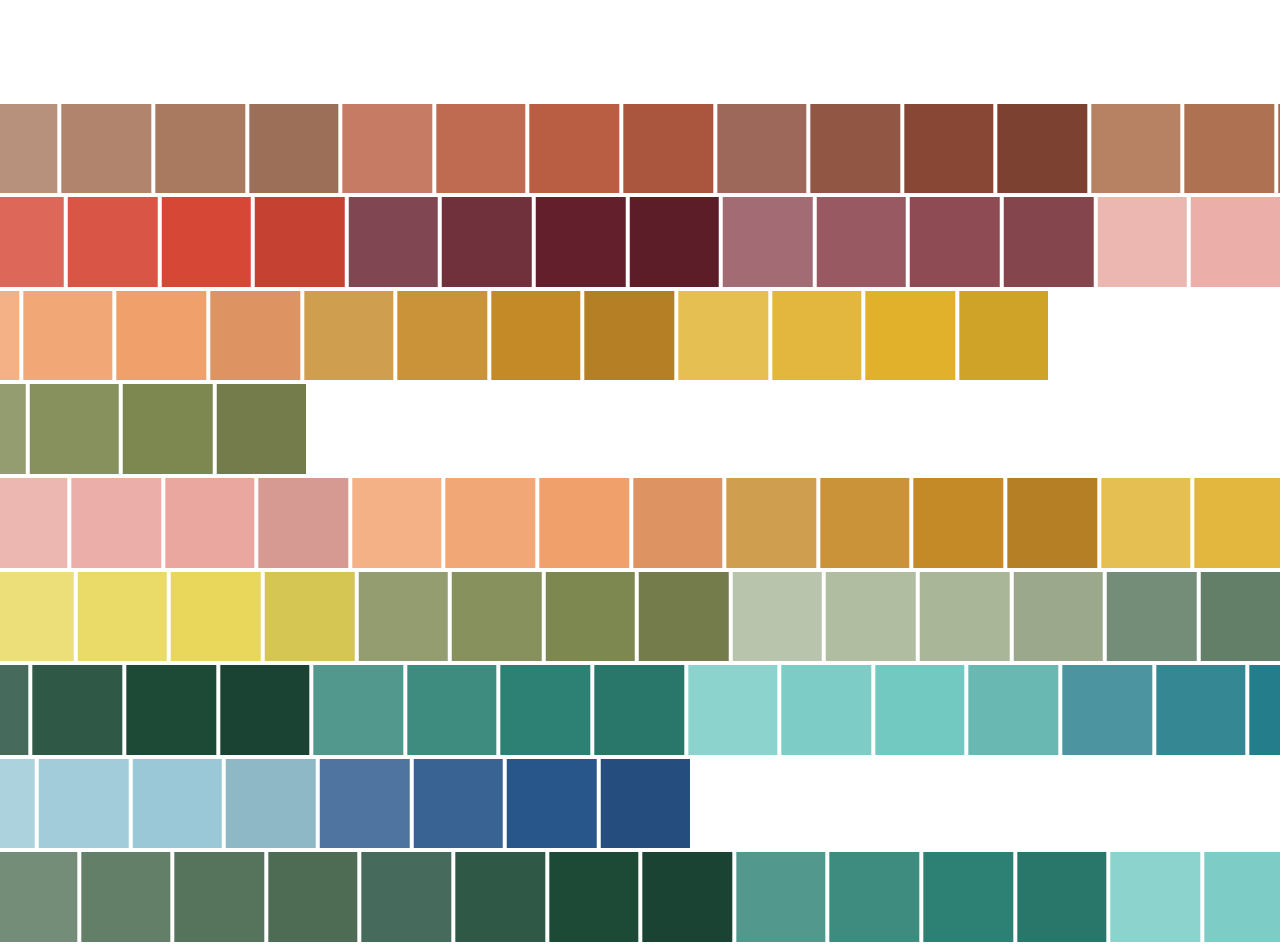
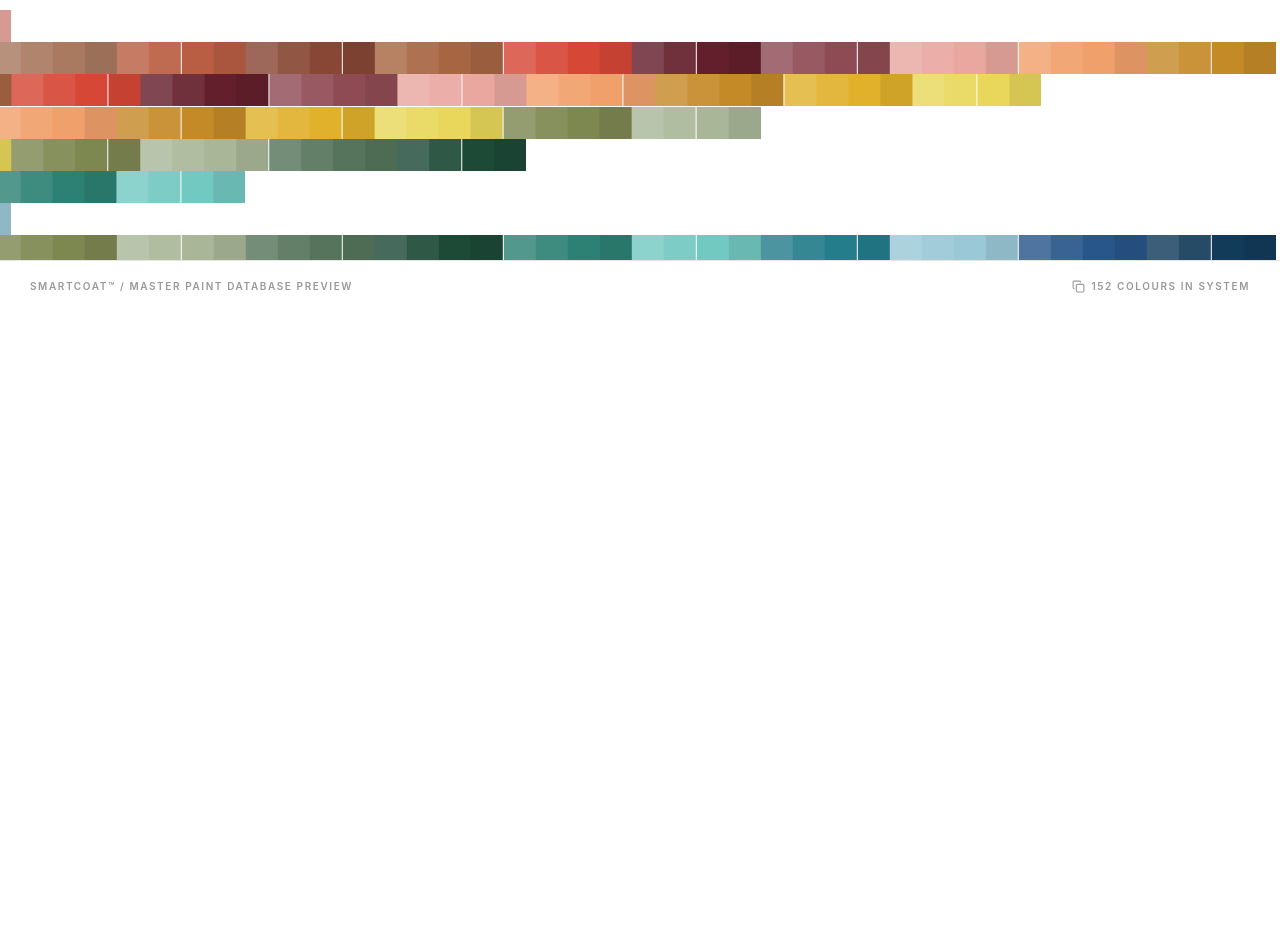
Before and after one commit to walnusglobal-code/smartcoat-palette-, a Next.js app: page / in a window 1280 px wide. Shown: the part 220-1164 px from the top of the page. After the commit the page ends 800 px from the top, so only its background shows below. Built offline with nearby package versions, Linux system fonts and the light colour scheme.

Commit message:
feat: update paint wall styles and component logic for tile rendering

```diff
--- a/app/globals.css
+++ b/app/globals.css
@@ -187,13 +187,14 @@ button { font: inherit; }
 .use-colour.accepted { background: #3a8d62; border-color: #3a8d62; display: flex; align-items: center; gap: 8px; }
 .wall-intro { height: 38px; padding: 0 30px; display: flex; align-items: center; justify-content: space-between; color: #999; }
 .wall-intro span:last-child { display: flex; gap: 7px; align-items: center; }
-.paint-wall { display: flex; flex-direction: column; gap: 4px; padding-bottom: 28px; }
-.paint-row { height: clamp(64px, 7vw, 96px); overflow: hidden; touch-action: pan-y; cursor: grab; }
+.paint-wall { display: flex; flex-direction: column; gap: 0.2px; height: 250px; overflow-y: auto; overflow-x: hidden; padding-bottom: 0; overscroll-behavior: contain; scrollbar-width: thin; }
+.paint-row { flex: 0 0 32px; height: 32px; overflow: hidden; touch-action: pan-y; cursor: grab; }
 .paint-row:active { cursor: grabbing; }
-.paint-track { display: flex; gap: 4px; height: 100%; width: max-content; will-change: transform; }
-.paint-tile { position: relative; flex: 0 0 clamp(64px, 7vw, 96px); height: 100%; border: 0; border-radius: 0; padding: 0; cursor: pointer; transition: transform 180ms var(--ease-out), box-shadow 180ms var(--ease-out); }
-.paint-tile:hover { z-index: 2; transform: scale(1.035); box-shadow: 0 7px 18px #0002; }
-.paint-tile.is-selected { z-index: 1; outline: 2px solid #fff; outline-offset: -5px; box-shadow: inset 0 0 0 1px #111; }
+.paint-track { display: flex; gap: 0.2px; height: 100%; width: max-content; will-change: transform; }
+.paint-tile { position: relative; flex: 0 0 32px; height: 32px; border: 0; border-radius: 0; padding: 0; cursor: pointer; transition: transform 180ms var(--ease-out), box-shadow 180ms var(--ease-out), filter 180ms var(--ease-out); }
+.paint-tile:hover { z-index: 2; transform: scale(1.12); box-shadow: 0 5px 12px #0003; }
+.paint-tile.is-selected { z-index: 1; outline: 1px solid #fff; outline-offset: -3px; box-shadow: inset 0 0 0 1px #111; animation: tile-selected 520ms var(--ease-out); }
+@keyframes tile-selected { 0% { transform: scale(1); filter: brightness(1); opacity: 1; } 18% { transform: translateY(-7px) scale(1.2); filter: brightness(1.55); opacity: .95; } 42% { transform: translateY(2px) scale(.92); filter: brightness(1.15); opacity: .72; } 68% { transform: translateY(-2px) scale(1.08); opacity: .88; } 100% { transform: translateY(0) scale(1); filter: brightness(1); opacity: 1; } }
 .tile-tooltip { position: absolute; z-index: 4; left: 8px; bottom: 8px; display: flex; flex-direction: column; align-items: flex-start; gap: 2px; padding: 6px 7px; background: #fff; color: var(--ink); white-space: nowrap; box-shadow: 0 4px 16px #0002; text-align: left; }
 .tile-tooltip strong { font-size: 10px; font-weight: 600; }
 .tile-tooltip small { font-size: 9px; color: #777; }
--- a/components/smartcoat-paint-wall.tsx
+++ b/components/smartcoat-paint-wall.tsx
@@ -5,8 +5,10 @@ import { Check, Copy, MoveHorizontal } from 'lucide-react'
 import { initialColour, paintColours, type PaintColour } from '@/lib/paint-colours'
 
 const ROW_COUNT = 24
-const VISIBLE_TILES = 18
-const TILE_STEP = 96
+const VISIBLE_TILES = 24
+const TILE_SIZE = 32
+const TILE_GAP = 0.2
+const TILE_STEP = TILE_SIZE + TILE_GAP
 
 type RowProps = { rowIndex: number; onSelect: (colour: PaintColour) => void; selectedId: string }
 
@@ -29,9 +31,15 @@ function PaintRow({ rowIndex, onSelect, selectedId }: RowProps) {
 
   useEffect(() => {
     let frame = 0
-    const tick = () => { render(); frame = requestAnimationFrame(tick) }
+    let active = true
+    const tick = () => {
+      if (active) render()
+      frame = requestAnimationFrame(tick)
+    }
+    const observer = new IntersectionObserver(([entry]) => { active = entry.isIntersecting })
+    if (viewportRef.current) observer.observe(viewportRef.current)
     frame = requestAnimationFrame(tick)
-    return () => cancelAnimationFrame(frame)
+    return () => { observer.disconnect(); cancelAnimationFrame(frame) }
   }, [render])
 
   const pointerDown = (event: React.PointerEvent) => {
@@ -77,7 +85,26 @@ function PaintRow({ rowIndex, onSelect, selectedId }: RowProps) {
 export function SmartCoatPaintWall() {
   const [selected, setSelected] = useState<PaintColour>(initialColour)
   const [accepted, setAccepted] = useState(false)
-  const select = (colour: PaintColour) => { setSelected(colour); setAccepted(false) }
+  const audioContext = useRef<AudioContext | null>(null)
+  const select = (colour: PaintColour) => {
+    setSelected(colour)
+    setAccepted(false)
+    const AudioContextConstructor = window.AudioContext || (window as typeof window & { webkitAudioContext?: typeof AudioContext }).webkitAudioContext
+    if (!AudioContextConstructor) return
+    const context = audioContext.current ?? new AudioContextConstructor()
+    audioContext.current = context
+    const oscillator = context.createOscillator()
+    const gain = context.createGain()
+    oscillator.type = 'sine'
+    oscillator.frequency.setValueAtTime(420, context.currentTime)
+    oscillator.frequency.exponentialRampToValueAtTime(720, context.currentTime + 0.08)
+    gain.gain.setValueAtTime(0.0001, context.currentTime)
+    gain.gain.exponentialRampToValueAtTime(0.045, context.currentTime + 0.012)
+    gain.gain.exponentialRampToValueAtTime(0.0001, context.currentTime + 0.14)
+    oscillator.connect(gain).connect(context.destination)
+    oscillator.start()
+    oscillator.stop(context.currentTime + 0.15)
+  }
   return <main className="smartcoat-shell">
     <header className="smartcoat-header"><div><span className="brand-overline">WALNUS GLOBAL</span><span className="brand-name">SMARTCOAT<span>™</span></span></div><div className="system-label">PAINT COLOUR SYSTEM <span className="live-dot" aria-hidden="true" /></div></header>
     <section className="selection-bar" aria-live="polite"><div className="selection-swatch" style={{ backgroundColor: selected.hex }} /><div className="selection-copy"><span className="selection-label">SELECTED COLOUR</span><strong>{selected.name}</strong><span className="selection-meta"><code>{selected.hex}</code><span>RGB {selected.rgb}</span></span></div><button type="button" className={`use-colour${accepted ? ' accepted' : ''}`} onClick={() => setAccepted(true)}>{accepted ? <><Check size={14} /> COLOUR ADDED TO PROJECT</> : <>USE COLOUR <span>↗</span></>}</button></section>
```
